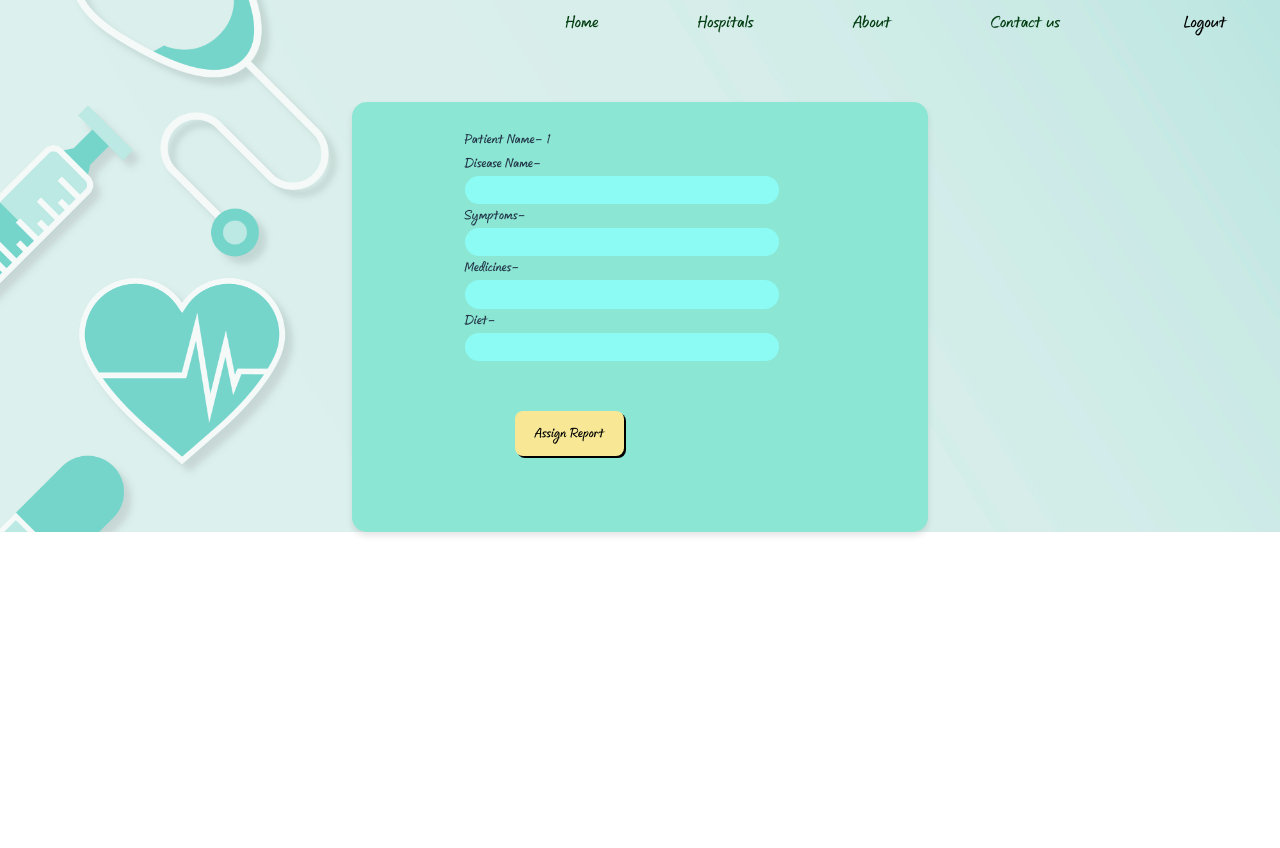
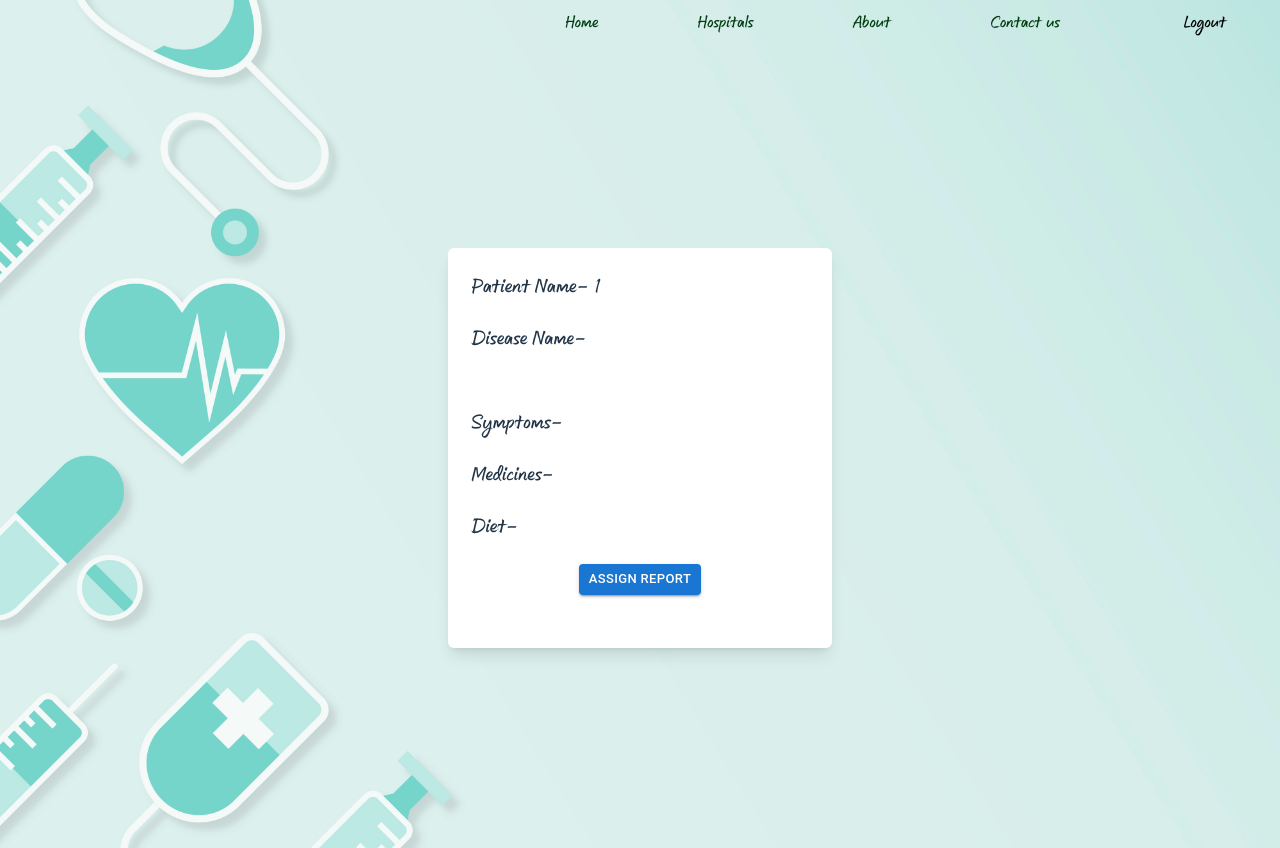
Before and after one commit to ryuga123677/HealthCare-System, a React (Vite) app in the folder Frontend/hospital/: page /assignreport/1 in a window 1280 px wide. Before the commit the page ends 800 px from the top, so only its background shows below. Built offline with nearby package versions, Linux system fonts and the light colour scheme; no server answers.

Commit message:
added updates

```diff
--- a/Frontend/hospital/src/components/Navbar.jsx
+++ b/Frontend/hospital/src/components/Navbar.jsx
@@ -8,8 +8,9 @@ export const Navbar = () => {
   const auth=useAuth();
 const navigate=useNavigate();
 const deleteCookie = (name) => {
-  document.cookie = name + '=; expires=Thu, 01 Jan 1970 00:00:00 UTC; path=/;';
+  document.cookie = `${name}=; expires=Thu, 01 Jan 1970 00:00:00 UTC; path=/;`;
 };
+
 
 const handleLogout = () => {
   deleteCookie('accessToken');
--- a/Frontend/hospital/src/pages/Assign_Report.jsx
+++ b/Frontend/hospital/src/pages/Assign_Report.jsx
@@ -1,6 +1,7 @@
 import React, { useState } from 'react'
 import { useParams } from 'react-router-dom'
 import axios from 'axios';
+import { Button } from '@mui/material';
 export const Assign_Report = () => {
     const doctorname=localStorage.getItem('doctorname',"****");
     const {username}=useParams();
@@ -28,14 +29,16 @@ export const Assign_Report = () => {
         };
   return (
     <>
-    <div className='card'>
-    <div>
+    <div className='flex flex-col justify-center items-center h-[100vh]'>
+    <div className='flex justify-center items-center bg-white p-1 rounded-md shadow-lg m-5 h-[50%] w-[30%]'>
+    <div className="flex flex-col p-5 h-full w-full text-2xl gap-5 ">
     <div>Patient Name- {username}</div>
-    <div>Disease Name-<input type='text' className='inp' value={disease} onChange={(e) => setdisease(e.target.value)}></input></div>
-    <div>Symptoms-<input type='text' className='inp' value={symptoms} onChange={(e) => setsymptoms(e.target.value)}></input></div>
-    <div>Medicines-<input type='text' className='inp' value={medicines} onChange={(e) => setmedicines(e.target.value)}></input></div>
-    <div>Diet-<input type='text' className='inp' value={diet} onChange={(e) => setdiet(e.target.value)}></input></div>
-    <button className='btn' onClick={()=>assignreport(username)}>Assign Report</button>
+    <div>Disease Name-<input type='text' value={disease} onChange={(e) => setdisease(e.target.value)}></input></div>
+    <div>Symptoms-<input type='text' value={symptoms} onChange={(e) => setsymptoms(e.target.value)}></input></div>
+    <div>Medicines-<input type='text'  value={medicines} onChange={(e) => setmedicines(e.target.value)}></input></div>
+    <div>Diet-<input type='text'  value={diet} onChange={(e) => setdiet(e.target.value)}></input></div>
+   <div className='w-[40%] mx-auto flex justify-center'><Button  variant='contained' size='small' onClick={()=>assignreport(username)}>Assign Report</Button></div>
+    </div>
     </div>
     </div>
 
--- a/Frontend/hospital/src/pages/Doctor_appointment.jsx
+++ b/Frontend/hospital/src/pages/Doctor_appointment.jsx
@@ -1,61 +1,69 @@
-import React, { useEffect } from 'react'
-import axios from 'axios'
-import { useState } from 'react';
-import { SpinnerDotted } from 'spinners-react';
-import DoneIcon from '@mui/icons-material/Done';
-import CloseIcon from '@mui/icons-material/Close';
+import React, { useEffect } from "react";
+import axios from "axios";
+import { useState } from "react";
+import { SpinnerDotted } from "spinners-react";
+import DoneIcon from "@mui/icons-material/Done";
+import CloseIcon from "@mui/icons-material/Close";
 import List from "@mui/material/List";
 import ListItem from "@mui/material/ListItem";
 import ListItemText from "@mui/material/ListItemText";
 import IconButton from "@mui/material/IconButton";
-import { Box } from '@mui/material';
-export const Doctor_appointment =() => {
-     const username=localStorage.getItem('doctorname',"****");
-    const [names,setname] = useState([]);
+import { Box } from "@mui/material";
+export const Doctor_appointment = () => {
+  const username = localStorage.getItem("doctorname", "****");
+  const [names, setname] = useState([]);
   const [loading, setLoading] = useState(true);
   const seeAppoint = async () => {
-
-const response=await axios.get(`http://localhost:3000/patientappoints?param=${username}`).then((response) => {
-    let arr=response.data;
+    const response = await axios
+      .get(`http://localhost:3000/patientappoints?param=${username}`)
+      .then((response) => {
+        let arr = response.data;
         console.log(response.data);
 
         setname(arr);
         setLoading(false);
-}).catch((error) => {
+      })
+      .catch((error) => {
         setLoading(false);
       });
-   }
-   const Accept=async (patientname) => {
-    const response=await axios.post('http://localhost:3000/appointmentfix',{
+  };
+  const Accept = async (patientname) => {
+    const response = await axios
+      .post("http://localhost:3000/appointmentfix", {
         username,
         patientname,
-    }).then((response) => {
-        if (response.data==="success")
-        {
-            setname(names.filter(user => user.username !==patientname));
+      })
+      .then((response) => {
+        if (response.data === "success") {
+          setname(names.filter((user) => user.username !== patientname));
+        }
+      });
+  };
+  const Decline = async (patientname) => {
+    const response = await axios
+      .get(
+        `http://localhost:3000/appointmentdecline?doctorname=${username}&patientname=${patientname}`
+      )
+      .then((response) => {
+        if (response.data === "success") {
+          setname(names.filter((user) => user.username !== patientname));
         }
       })
-   }
-   const Decline=async (patientname) => {
-    const response=await axios.get(`http://localhost:3000/appointmentdecline?doctorname=${username}&patientname=${patientname}`
-  ).then((response) => {
-    if(response.data==="success")
-    {
-        setname(names.filter(user => user.username !==patientname));
-    }
-  }).catch((error) => {
+      .catch((error) => {
         console.log(error);
       });
-   }
-   useEffect(()=>{
+  };
+  useEffect(() => {
     seeAppoint();
-   },[]);
+  }, []);
   return (
     <>
-    <div><h1 className='head2'>Appointments requests</h1></div>
+      <div>
+        <h1 className="head2">Appointments requests</h1>
+      </div>
 
       {loading ? (
-        <SpinnerDotted className='loading'/>
+        <SpinnerDotted className="loading" />
       ) : (
         // <div className='cont'>
 
@@ -73,7 +81,6 @@ const response=await axios.get(`http://localhost:3000/patientappoints?param=${us
         //   ))}
         // </ol>
 
-
         // </div>
         <div className="flex justify-center">
           <List
@@ -86,34 +93,30 @@ const response=await axios.get(`http://localhost:3000/patientappoints?param=${us
                   mb: 2,
                   p: 2,
                   bgcolor: "lightcyan",
-                  borderRadius: '8px',
-
+                  borderRadius: "8px",
                 }}
                 key={index}
                 disableGutters
                 secondaryAction={
                   <Box>
-                  <IconButton aria-label="comment" sx={{gap:2}}>
-                    <DoneIcon  onClick={()=>Accept(item.username)}/>
-
+                    <IconButton aria-label="comment" sx={{ gap: 2 }}>
+                      <DoneIcon onClick={() => Accept(item.username)} />
                     </IconButton>
-                  <IconButton>  <CloseIcon onClick={()=>Decline(item.username)}/></IconButton>
-
+                    <IconButton>
+                      {" "}
+                      <CloseIcon onClick={() => Decline(item.username)} />
+                    </IconButton>
                   </Box>
-
                 }
               >
                 <ListItemText
-                  primary={`Appointment request from ${item.username }`}
-
+                  primary={`Appointment request from ${item.username}`}
                 />
               </ListItem>
             ))}
           </List>
         </div>
-
       )}
     </>
-
-  )
-}
+  );
+};
--- a/Frontend/hospital/src/pages/Hospital.jsx
+++ b/Frontend/hospital/src/pages/Hospital.jsx
@@ -40,7 +40,7 @@ export const Hospital = () => {
               <div>
                 <img className="imgs" src={item.image} height={'200px'} width={'200px'} />
                 <div>
-                  <h2 className='text-green-500'>{item.hospitalname}</h2>
+                  <h2 className='text-red-500'>{item.hospitalname}</h2>
                 </div>
                 <div>Total Doctors-{item.doctors.length}</div>
                 <div>
```
Also changed, not shown: 1 other file (tests, documents, lock files or other folders). Lines whose indentation alone changed are shown as unchanged.
